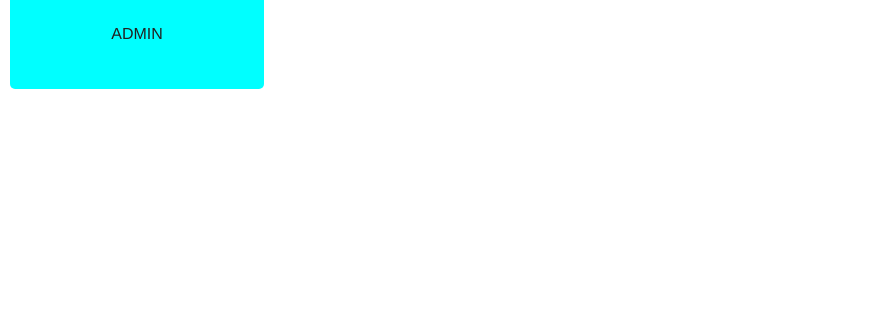
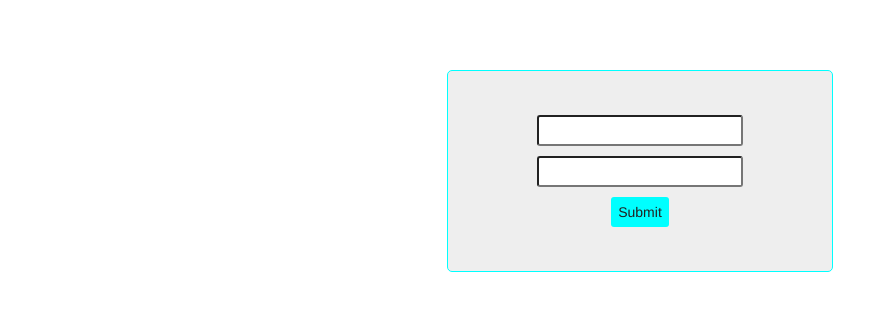
Before and after one commit to Rostislauuu/admin-panel-user-list, a React (Create React App) app: page / in a window 1280 px wide. Shown: the part 229-540 px from the top of the page, without its empty margins (0-886 px from the left). Built offline with nearby package versions, Linux system fonts and the light colour scheme.

Commit message:
made login-form and routing

```diff
--- a/package.json
+++ b/package.json
@@ -6,6 +6,7 @@
     "node-sass": "^4.12.0",
     "react": "^16.10.2",
     "react-dom": "^16.10.2",
+    "react-router-dom": "^5.1.2",
     "react-scripts": "0.9.5"
   },
   "devDependencies": {},
--- a/src/App.js
+++ b/src/App.js
@@ -1,8 +1,10 @@
 import React, { useState, useEffect } from 'react';
+import { BrowserRouter as Router, Route } from 'react-router-dom';
 
 import Header from './components/Header';
 import Sidebar from './components/Sidebar';
 import Information from './components/Information';
+import LoginForm from './components/LoginForm';
 
 import './style/App.css';
 
@@ -22,13 +24,18 @@ const App = () => {
   useEffect( () => {}, [role] )
 
   return(
+    <Router>
+      <Route exact path="/" component={LoginForm} />
+      <Route path="/main-page">
         <div className="root-box">
           <Header />
           <div className="main">
-        <Sidebar switchToUser={switchToUser} switchToAdmin={switchToAdmin}/>
+            <Sidebar switchToUser={switchToUser} switchToAdmin={switchToAdmin} />
             <Information role={role} />
           </div>
         </div>
+      </Route>
+    </Router>
   )
 }
 
--- /dev/null
+++ b/src/components/LoginForm.js
@@ -0,0 +1,48 @@
+import React, { useState } from 'react';
+import { Redirect } from 'react-router-dom';
+
+const LoginForm = () => {
+    const [ fields, setFields ] = useState({});
+
+    const handleChangeFields = name => event => {
+        const value = event.target.value;
+        setFields( { ...fields, [name]: value } );
+    }
+
+    const user = 'user';
+    const admin = 'admin';
+    const unknown = 'unknown';
+    const initialRole = '';
+    const [ role, setRole ] = useState(initialRole);
+
+
+    const handleSubmit = ()=> {
+        const { login, password } = fields;
+
+        if ( login === user && password === user ) {
+            setRole(user);
+        } else if( login === admin && password === admin ) {
+            setRole(admin);
+        } else {
+            setRole(unknown);
+        }
+
+    }
+
+    return(
+        <div className="login-form-root">
+            {(role === initialRole || role === unknown) &&
+                <div className="login-form-box">
+                    <input type="text" onChange={handleChangeFields('login')} />
+                    <input type="text" onChange={handleChangeFields('password')} />
+                    <button onClick={handleSubmit}>
+                        Submit
+                    </button>
+            </div>}
+            { role === user && <Redirect to="/main-page" />}
+            { role === admin && <Redirect to="/main-page" />}
+        </div>
+    )
+}
+
+export default LoginForm;
--- a/src/style/App.css
+++ b/src/style/App.css
@@ -1,6 +1,67 @@
 * {
   margin: 0;
   font-family: 'Franklin Gothic Medium', 'Arial Narrow', Arial, sans-serif;
+}
+
+.login-form-root {
+  height: 100vh;
+  display: -webkit-box;
+  display: -ms-flexbox;
+  display: flex;
+  -webkit-box-pack: center;
+      -ms-flex-pack: center;
+          justify-content: center;
+  -webkit-box-align: center;
+      -ms-flex-align: center;
+          align-items: center;
+}
+
+.login-form-box {
+  width: 30%;
+  height: 200px;
+  border: 1px solid #00FFFF;
+  display: -webkit-box;
+  display: -ms-flexbox;
+  display: flex;
+  -webkit-box-pack: center;
+      -ms-flex-pack: center;
+          justify-content: center;
+  -webkit-box-align: center;
+      -ms-flex-align: center;
+          align-items: center;
+  -webkit-box-orient: vertical;
+  -webkit-box-direction: normal;
+      -ms-flex-direction: column;
+          flex-direction: column;
+  border-radius: 5px;
+  background: #eeeeee;
+}
+
+.login-form-box input {
+  height: 1.3em;
+  width: 50%;
+  padding: 5px;
+  margin-bottom: 10px;
+  border-radius: 3px;
+  outline: none;
+}
+
+.login-form-box button {
+  line-height: 2em;
+  width: 15%;
+  border: none;
+  border-radius: 3px;
+  font-size: 14px;
+  color: #212121;
+  background: #00FFFF;
+  -webkit-transition: background 0.3s linear;
+  transition: background 0.3s linear;
+  outline: none;
+}
+
+.login-form-box button:hover {
+  background: #00cbcc;
+  cursor: pointer;
 }
 
 .header {
--- a/src/style/App.scss
+++ b/src/style/App.scss
@@ -3,6 +3,51 @@
 * {
   margin: 0;
   font-family: 'Franklin Gothic Medium', 'Arial Narrow', Arial, sans-serif;
+}
+
+.login-form-root {
+  height: 100vh;
+  display: flex;
+  justify-content: center;
+  align-items: center;
+}
+
+.login-form-box {
+  width: 30%;
+  height: 200px;
+  border: $searchAndUserBorder;
+  display: flex;
+  justify-content: center;
+  align-items: center;
+  flex-direction: column;
+  border-radius: 5px;
+  background: $userDetailsBg;
+
+  input {
+    height: 1.3em;
+    width: 50%;
+    padding: 5px;
+    margin-bottom: 10px;
+    border-radius: 3px;
+    outline: none;
+  }
+
+  button {
+    line-height: 2em;
+    width: 15%;
+    border: none;
+    border-radius: 3px;
+    font-size: 14px;
+    color: $textColor;
+    background: $navAndButtonBg;
+    transition: $bgTransition;
+    outline: none;
+
+    &:hover {
+      background: $navAndButtonHover;
+      cursor: pointer;
+    }
+  }
 }
 
 .header {
```
Also changed, not shown: 2 other files (tests, documents, lock files or other folders). Lines whose indentation alone changed are shown as unchanged.
